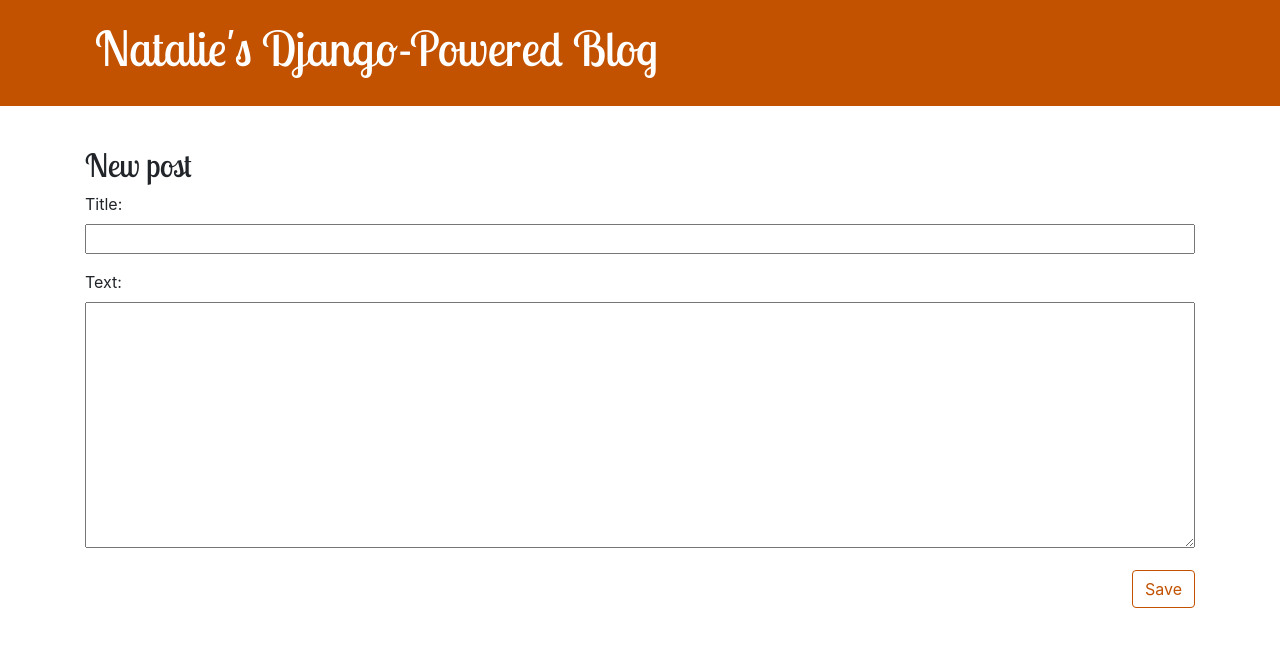
After one commit to CuriousMagpie/djangogirls-blog, a Django app: page /post/new/ in a window 1280 px wide. The commit adds this page. Shown: the top 647 px of the page. Run offline with Django 3.2, Linux system fonts and the light colour scheme.

Commit message:
Added views to create/edit blog post inside site

```diff
--- /dev/null
+++ b/blog/forms.py
@@ -0,0 +1,7 @@
+from django import forms
+from .models import Post
+
+class PostForm(forms.ModelForm):
+    class Meta:
+        model = Post
+        fields = ('title', 'text',)
--- a/blog/templates/blog/base.html
+++ b/blog/templates/blog/base.html
@@ -11,6 +11,11 @@
   <body>
     <header class="page-header">
       <div class="container">
+        {% if user.is_authenticated %}
+            <a href="{% url 'post_new' %}" class="top-menu">
+                {% include './icons/file-earmark-plus.svg' %}
+            </a>
+        {% endif %}
         <h1><a href="/">Natalie's Django-Powered Blog</a></h1>
       </div>
     </header>
--- /dev/null
+++ b/blog/templates/blog/post_edit.html
@@ -0,0 +1,9 @@
+{% extends 'blog/base.html' %}
+
+{% block content %}
+  <h2>New post</h2>
+  <form method="POST" class="post-form">{% csrf_token %}
+      {{ form.as_p }}
+      <button type="submit" class="save btn btn-default">Save</button>
+  </form>
+{% endblock %}
--- a/blog/urls.py
+++ b/blog/urls.py
@@ -4,4 +4,6 @@
 urlpatterns = [
     path('',views.post_list, name='post_list'),
     path('post/<int:pk>/', views.post_detail, name='post_detail'),
+    path('post/new/', views.post_new, name='post_new'),
+    path('post/<int:pk>/edit/', views.post_edit, name='post_edit'),
 ]
--- a/blog/views.py
+++ b/blog/views.py
@@ -2,6 +2,8 @@
 from django.utils import timezone
 from .models import Post
 from django.shortcuts import render, get_object_or_404
+from .forms import PostForm
+from django.shortcuts import redirect
 
 
 def post_list(request):
@@ -11,3 +13,30 @@
 def post_detail(request, pk):
     post = get_object_or_404(Post, pk=pk)
     return render(request, 'blog/post_detail.html', {'post': post})
+
+def post_new(request):
+    if request.method == "POST":
+        form = PostForm(request.POST)
+        if form.is_valid():
+            post = form.save(commit=False)
+            post.author = request.user
+            post.published_date = timezone.now()
+            post.save()
+            return redirect('post_detail', pk=post.pk)
+    else:
+        form = PostForm()
+    return render(request, 'blog/post_edit.html', {'form': form})
+
+def post_edit(request, pk):
+    post = get_object_or_404(Post, pk=pk)
+    if request.method == "POST":
+        form = PostForm(request.POST, instance=post)
+        if form.is_valid():
+            post = form.save(commit=False)
+            post.author = request.user
+            post.published_date = timezone.now()
+            post.save()
+            return redirect('post_detail', pk=post.pk)
+    else:
+        form = PostForm(instance=post)
+    return render(request, 'blog/post_edit.html', {'form': form})
--- a/mysite/urls.py
+++ b/mysite/urls.py
@@ -18,5 +18,5 @@
 
 urlpatterns = [
     path('admin/', admin.site.urls),
-    path('',include('blog.urls')),
+    path('', include('blog.urls')),
 ]
```
Also changed, not shown: blog/templates/blog/post_detail.html (+7 -0 lines), blog/templates/blog/icons/file-earmark-plus.svg (added), blog/templates/blog/icons/pencil-fill.svg (added).
